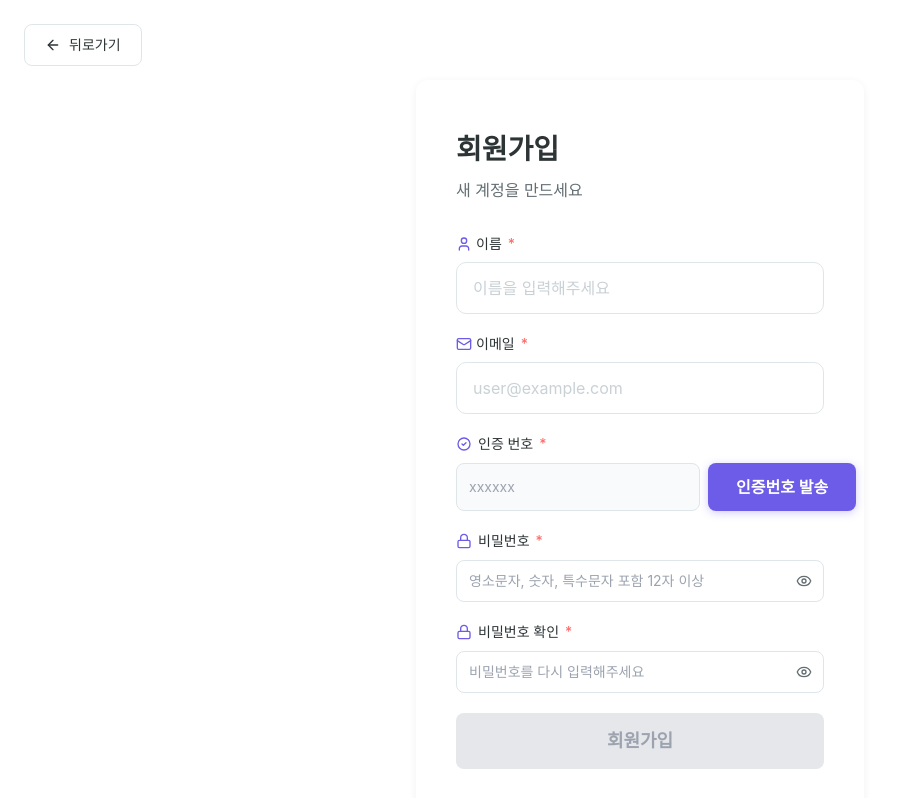
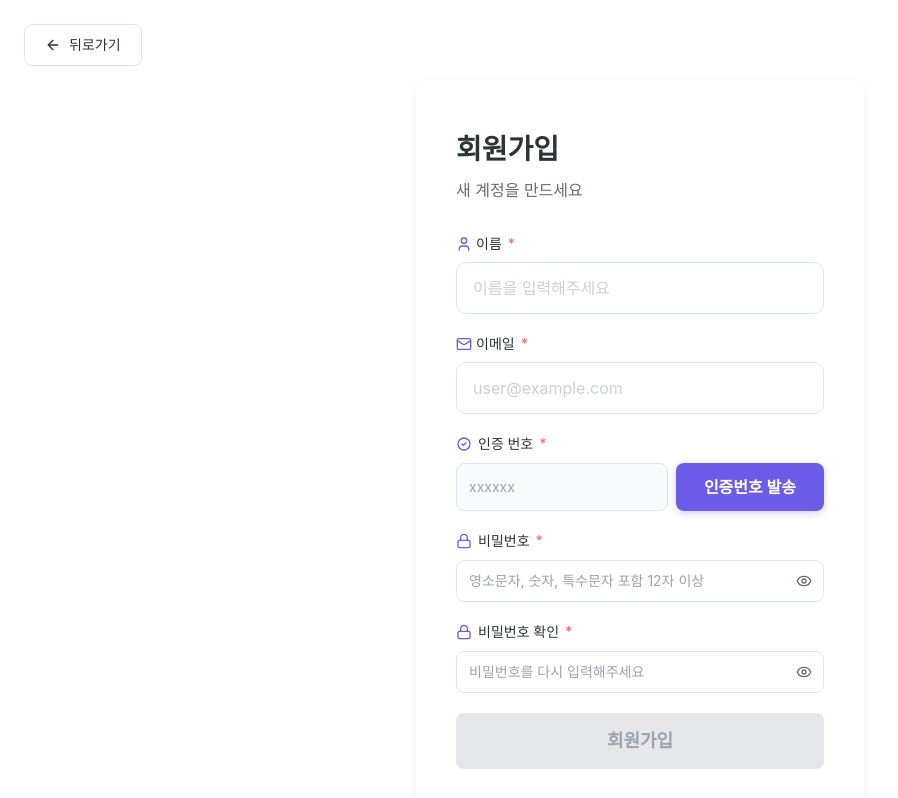
Before and after one commit to TicketRush/TicketRush-frontend, a React (Vite) app: page /signup in a window 1280 px wide. Shown: the top 798 px of the page, without its empty margins (0-898 px from the left). Built offline with nearby package versions, Linux system fonts and the light colour scheme; no server answers; what axios-case-converter would draw is missing.

Commit message:
[Fix] #251 #252 회원가입 인증 버튼 너비와 mock 토스트를 정리한다

```diff
--- a/src/components/common/Button/Button.tsx
+++ b/src/components/common/Button/Button.tsx
@@ -22,8 +22,9 @@ export interface ButtonProps extends ButtonHTMLAttributes<HTMLButtonElement> {
 // border-none을 두면 안 된다. Tailwind가 border-style 유틸리티를 border-width보다
 // 뒤에 출력해서, variant가 border를 붙여도 style: none이 이겨 테두리가 사라진다.
 // 테두리가 없어야 하는 variant는 border 클래스를 안 쓰는 것으로 충분하다.
+// relative: 로딩 스피너를 레이블 위에 올려 버튼 너비가 늘어나지 않게 한다 (#251)
 const baseStyle =
-  "inline-flex items-center justify-center gap-2 cursor-pointer " +
+  "relative inline-flex items-center justify-center gap-2 cursor-pointer " +
   "font-pretendard transition-all duration-150 ease-in-out " +
   "active:scale-[0.98]";
 
@@ -89,12 +90,20 @@ export default function Button({
         className, // 외부 커스터마이징 허용
       )}
       disabled={isDisabled}
+      aria-busy={loading || undefined}
       {...rest}
     >
       {loading ? (
         <>
-          <Spinner />
-          <span className="opacity-70">{children}</span>
+          {/* 보이지 않는 레이블로 원래 너비를 유지하고, 스피너만 가운데 표시 (#251) */}
+          <span className="invisible inline-flex items-center gap-2" aria-hidden>
+            {icon && iconPosition === "left" && icon}
+            {children}
+            {icon && iconPosition === "right" && icon}
+          </span>
+          <span className="absolute inset-0 flex items-center justify-center">
+            <Spinner />
+          </span>
         </>
       ) : (
         <>
--- a/src/pages/Auth/SignupPage.tsx
+++ b/src/pages/Auth/SignupPage.tsx
@@ -11,6 +11,9 @@
 //   - 소셜 버튼에 LoginPage와 동일한 OAuth 시작 로직 연결
 //     * getOauthUrlApi(provider) → window.location.href 리다이렉트
 //     * 실패 시 toast, pendingProvider로 로딩·중복 클릭 방지
+// 변경 이력 (이슈 #251/#252):
+//   - 발송 버튼 고정 너비 + 입력 min-w-0 + Button 로딩 너비 유지 (#251)
+//   - mock 안내 토스트는 USE_MOCK일 때만 노출 (#252)
 import { useState, useEffect } from "react";
 import { Link, useLocation, useNavigate } from "react-router-dom";
 import { useForm } from "react-hook-form";
@@ -25,6 +28,7 @@ import {
   signupApi,
   getOauthUrlApi,
 } from "@/api/auth";
+import { USE_MOCK } from "@/api/useMock";
 import { ApiError } from "@/api/errors/errorMapper";
 import { ERROR_CODES } from "@/api/errors/errorCodes";
 import { saveLoginRedirect } from "@/utils/auth/loginRedirect";
@@ -98,7 +102,12 @@ export default function SignupPage() {
     onSuccess: () => {
       setVerificationSent(true);
       setResendCountdown(180); // 3분 쿨다운
-      toast.success("인증번호가 발송되었습니다. (mock: 123456)");
+      // mock 코드 안내는 개발 mock에서만 노출한다 (#252)
+      toast.success(
+        USE_MOCK
+          ? "인증번호가 발송되었습니다. (mock: 123456)"
+          : "인증번호가 발송되었습니다.",
+      );
     },
     onError: (error: unknown) => {
       const apiError = ApiError.fromUnknown(error);
@@ -259,16 +268,18 @@ export default function SignupPage() {
                 <span className="text-error">*</span>
               </span>
             </label>
-            <div className="flex gap-2">
+            <div className="flex gap-2 items-stretch">
               <input
                 type="text"
+                inputMode="numeric"
+                autoComplete="one-time-code"
                 placeholder="xxxxxx"
                 disabled={!verificationSent || isEmailVerified}
-                className="flex-1 px-3 py-2.5 border border-border rounded-lg text-sm focus:outline-none focus:ring-2 focus:ring-primary focus:border-transparent disabled:bg-gray-50 disabled:text-text-secondary"
+                className="min-w-0 flex-1 px-3 py-2.5 border border-border rounded-lg text-sm focus:outline-none focus:ring-2 focus:ring-primary focus:border-transparent disabled:bg-gray-50 disabled:text-text-secondary"
                 {...register("verificationCode")}
               />
               {isEmailVerified ? (
-                <span className="px-4 py-2.5 rounded-lg bg-green-100 text-green-700 font-semibold text-sm whitespace-nowrap inline-flex items-center gap-1">
+                <span className="px-4 py-2.5 rounded-lg bg-green-100 text-green-700 font-semibold text-sm whitespace-nowrap inline-flex items-center gap-1 shrink-0">
                   <CheckCircle2 size={14} />
                   인증완료
                 </span>
@@ -279,7 +290,7 @@ export default function SignupPage() {
                   size="md"
                   onClick={handleSendCode}
                   loading={sendCodeMutation.isPending}
-                  className="whitespace-nowrap shrink-0"
+                  className="min-w-[8.75rem] shrink-0 whitespace-nowrap"
                 >
                   인증번호 발송
                 </Button>
@@ -290,7 +301,7 @@ export default function SignupPage() {
                   size="md"
                   onClick={handleVerifyCode}
                   loading={verifyCodeMutation.isPending}
-                  className="whitespace-nowrap shrink-0"
+                  className="min-w-[8.75rem] shrink-0 whitespace-nowrap"
                 >
                   확인
                 </Button>
```
